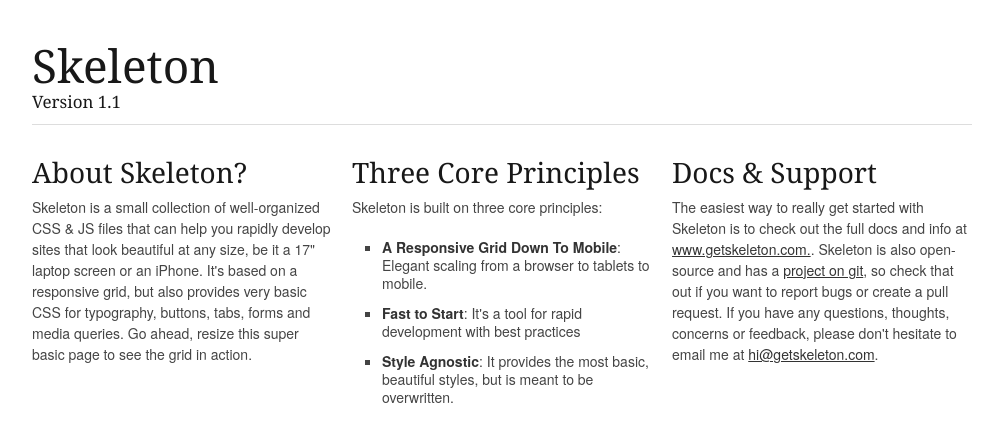
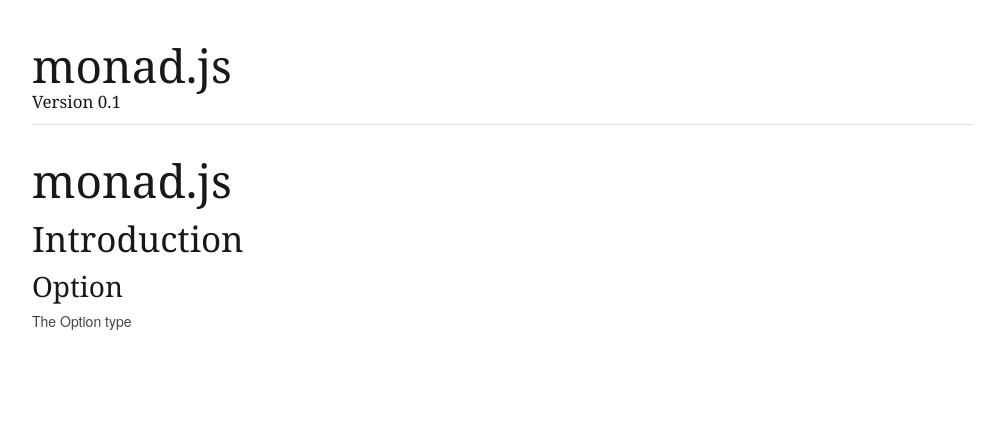
Before and after one commit to monet/monet.js, a Jekyll site: the page built from index.md, in a window 1280 px wide. Shown: the top 442 px of the page, without its empty margins (138-1135 px from the left). Built offline with Jekyll 4.4.1, drawn with Linux system fonts in a browser that asks for light colours; nearby versions of some CDN libraries.

Commit message:
Added content to template

```diff
--- a/_layouts/index.html
+++ b/_layouts/index.html
@@ -8,7 +8,7 @@
 	<!-- Basic Page Needs
   ================================================== -->
 	<meta charset="utf-8">
-	<title>Your Page Title Here :)</title>
+	<title>monad.js - For when you have no choice but to use JavaScript</title>
 	<meta name="description" content="">
 	<meta name="author" content="">
 
@@ -45,26 +45,14 @@
 
 	<div class="container">
 		<div class="sixteen columns">
-			<h1 class="remove-bottom" style="margin-top: 40px">Skeleton</h1>
-			<h5>Version 1.1</h5>
+			<h1 class="remove-bottom" style="margin-top: 40px">monad.js</h1>
+			<h5>Version {{page.version}}</h5>
 			<hr />
 		</div>
-		<div class="one-third column">
-			<h3>About Skeleton?</h3>
-			<p>Skeleton is a small collection of well-organized CSS &amp; JS files that can help you rapidly develop sites that look beautiful at any size, be it a 17" laptop screen or an iPhone. It's based on a responsive grid, but also provides very basic CSS for typography, buttons, tabs, forms and media queries. Go ahead, resize this super basic page to see the grid in action.</p>
-		</div>
-		<div class="one-third column">
-			<h3>Three Core Principles</h3>
-			<p>Skeleton is built on three core principles:</p>
-			<ul class="square">
-				<li><strong>A Responsive Grid Down To Mobile</strong>: Elegant scaling from a browser to tablets to mobile.</li>
-				<li><strong>Fast to Start</strong>: It's a tool for rapid development with best practices</li>
-				<li><strong>Style Agnostic</strong>: It provides the most basic, beautiful styles, but is meant to be overwritten.</li>
-			</ul>
-		</div>
-		<div class="one-third column">
-			<h3>Docs &amp; Support</h3>
-			<p>The easiest way to really get started with Skeleton is to check out the full docs and info at <a href="http://www.getskeleton.com">www.getskeleton.com.</a>. Skeleton is also open-source and has a <a href="https://github.com/dhgamache/skeleton">project on git</a>, so check that out if you want to report bugs or create a pull request. If you have any questions, thoughts, concerns or feedback, please don't hesitate to email me at <a href="mailto:hi@getskeleton.com">hi@getskeleton.com</a>.</p>
+
+
+		<div class="twelve columns">
+             {{ content }}
 		</div>
 
 	</div><!-- container -->
```
